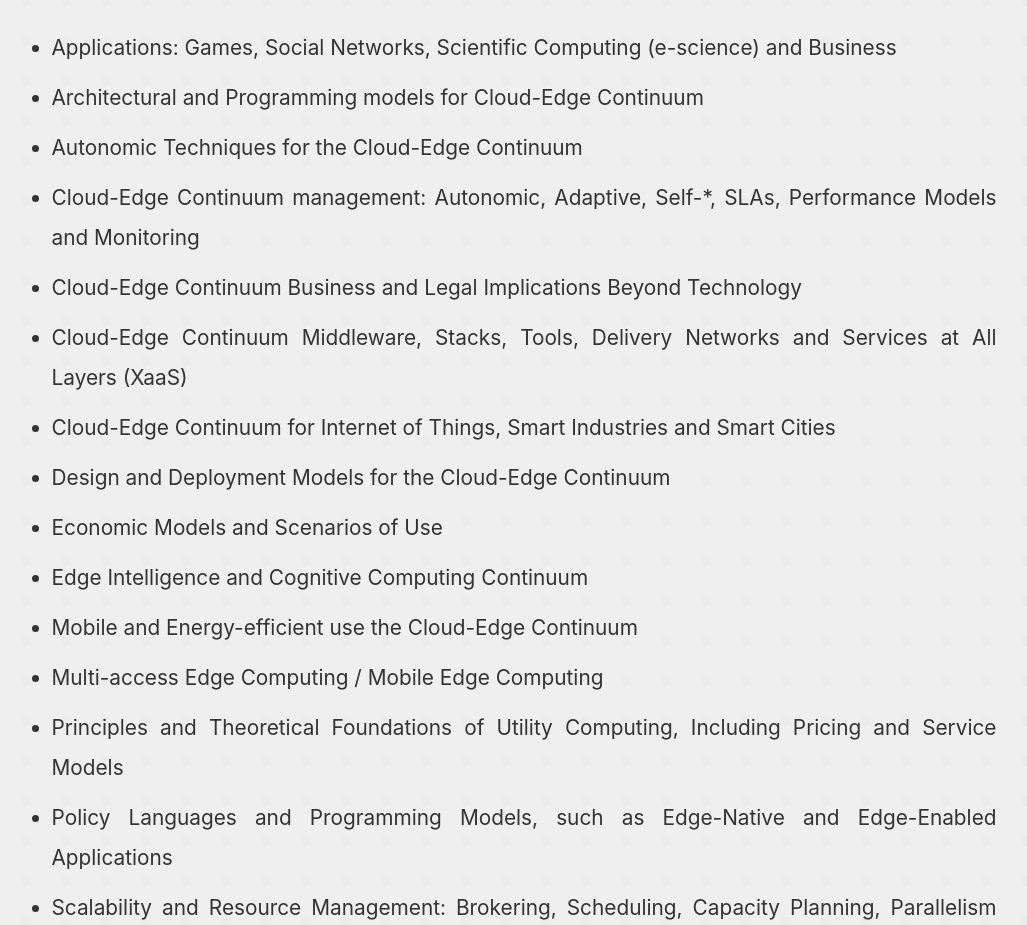
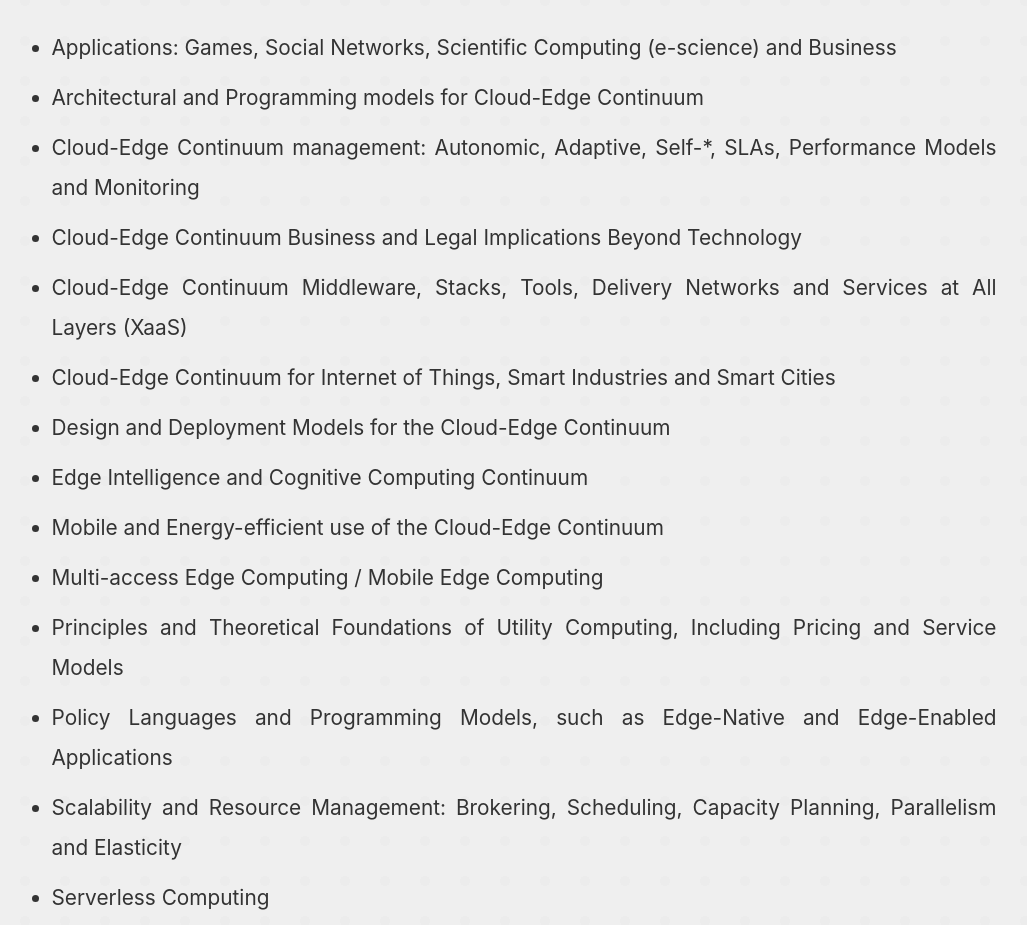
Before and after one commit to UCC-Conference/UCC2023, a React (Create React App) app: page /call-for-workshops in a window 1280 px wide. Shown: the part 2560-3485 px from the top of the page, without its empty margins (136-1163 px from the left). Built offline with nearby package versions, Linux system fonts and the light colour scheme.

Commit message:
update topics in CfW

```diff
--- a/src/pages/CallForWorkshops.js
+++ b/src/pages/CallForWorkshops.js
@@ -74,15 +74,13 @@ const CallForWorkshops = () => {
                 <ul>
                     <li>Applications: Games, Social Networks, Scientific Computing (e-science) and Business</li>
                     <li>Architectural and Programming models for Cloud-Edge Continuum</li>
-                    <li>Autonomic Techniques for the Cloud-Edge Continuum</li>
                     <li>Cloud-Edge Continuum management: Autonomic, Adaptive, Self-*, SLAs, Performance Models and Monitoring</li>
                     <li>Cloud-Edge Continuum Business and Legal Implications Beyond Technology</li>
                     <li>Cloud-Edge Continuum Middleware, Stacks, Tools, Delivery Networks and Services at All Layers (XaaS)</li>
                     <li>Cloud-Edge Continuum for Internet of Things, Smart Industries and Smart Cities</li>
                     <li>Design and Deployment Models for the Cloud-Edge Continuum</li>
-                    <li>Economic Models and Scenarios of Use</li>
                     <li>Edge Intelligence and Cognitive Computing Continuum</li>
-                    <li>Mobile and Energy-efficient use the Cloud-Edge Continuum</li>
+                    <li>Mobile and Energy-efficient use of the Cloud-Edge Continuum</li>
                     <li>Multi-access Edge Computing / Mobile Edge Computing</li>
                     <li>Principles and Theoretical Foundations of Utility Computing, Including Pricing and Service Models</li>
                     <li>Policy Languages and Programming Models, such as Edge-Native and Edge-Enabled Applications</li>
```
